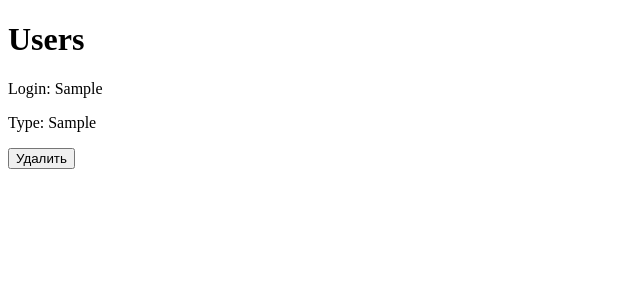
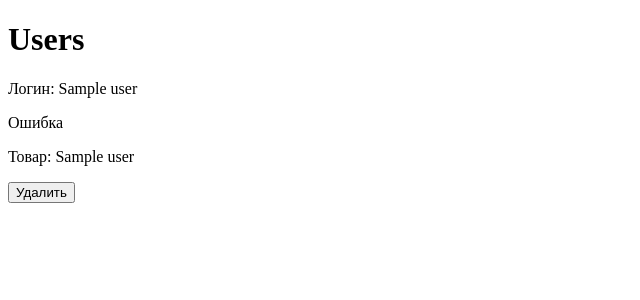
Before and after one commit to astermuru/final_project_user_shop, a Flask app: template templates/super_admin_users.html in a window 1280 px wide. Shown: the part 172-472 px from the top of the page, without its empty margins (0-640 px from the left). Run offline with Flask 3, Linux system fonts and the light colour scheme; the template is opened without the code that fills it: most values are stand-ins (such as "Sample title", 1, 10 or a date in 2020).

Commit message:
Update super_admin_users.html

```diff
--- a/templates/super_admin_users.html
+++ b/templates/super_admin_users.html
@@ -10,12 +10,28 @@
     <h1>Users</h1>
     {% for user in users %}
         <div class="auth-container">
-            <p>Login: {{ user["1"] }}</p>
-            <p>Type: {{ user["3"] }}</p>
+            <p>Логин: {{ user[1] }}</p>
+            {% if user[2] == 1 %}
+                <p>Тип: пользователь(user)</p>
+            {% elif user[2] == 2 %}
+                <p>Тип: продавец(admin)</p>
+            {% elif user[2] == 3 %}
+                <p>Тип: суперадминистратор(super_admin)</p>
+            {% else %}
+                <p>Ошибка</p>
+            {% endif %}
 
-            <form method ="post" action="/super_admin/delete_user/{{ user['id']}}">
+
+            {% if user[3] %}
+                <p>Товар: {{ user[4] }}</p>
+            {% else %}
+                <p>Товаров нет</p>
+            {% endif %}
+
+            <form method ="post" action="/super_admin/delete_user/{{ user[0] }}">
                 <button type="submit" class="btn">Удалить</button>
             </form>
+
         </div>
     {% endfor %}
 </body>
```
